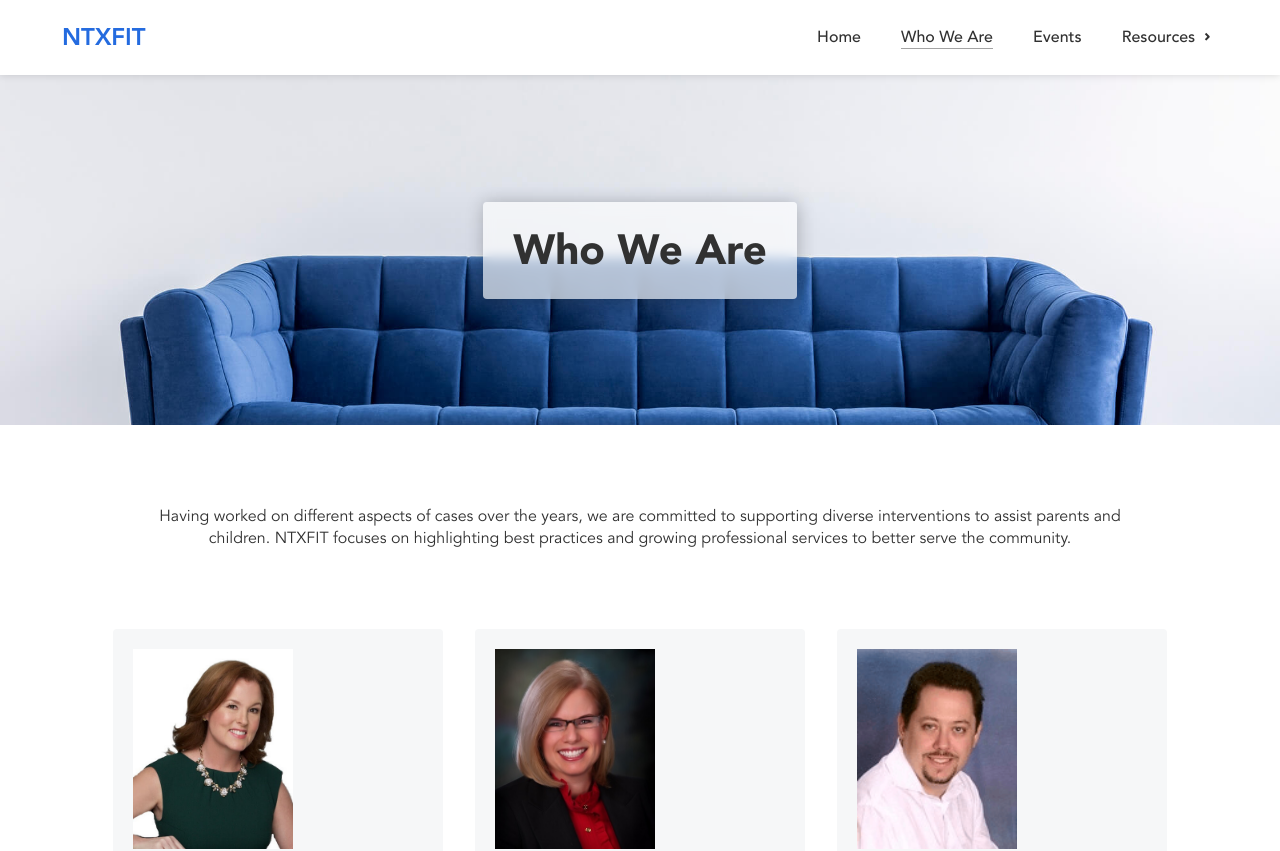
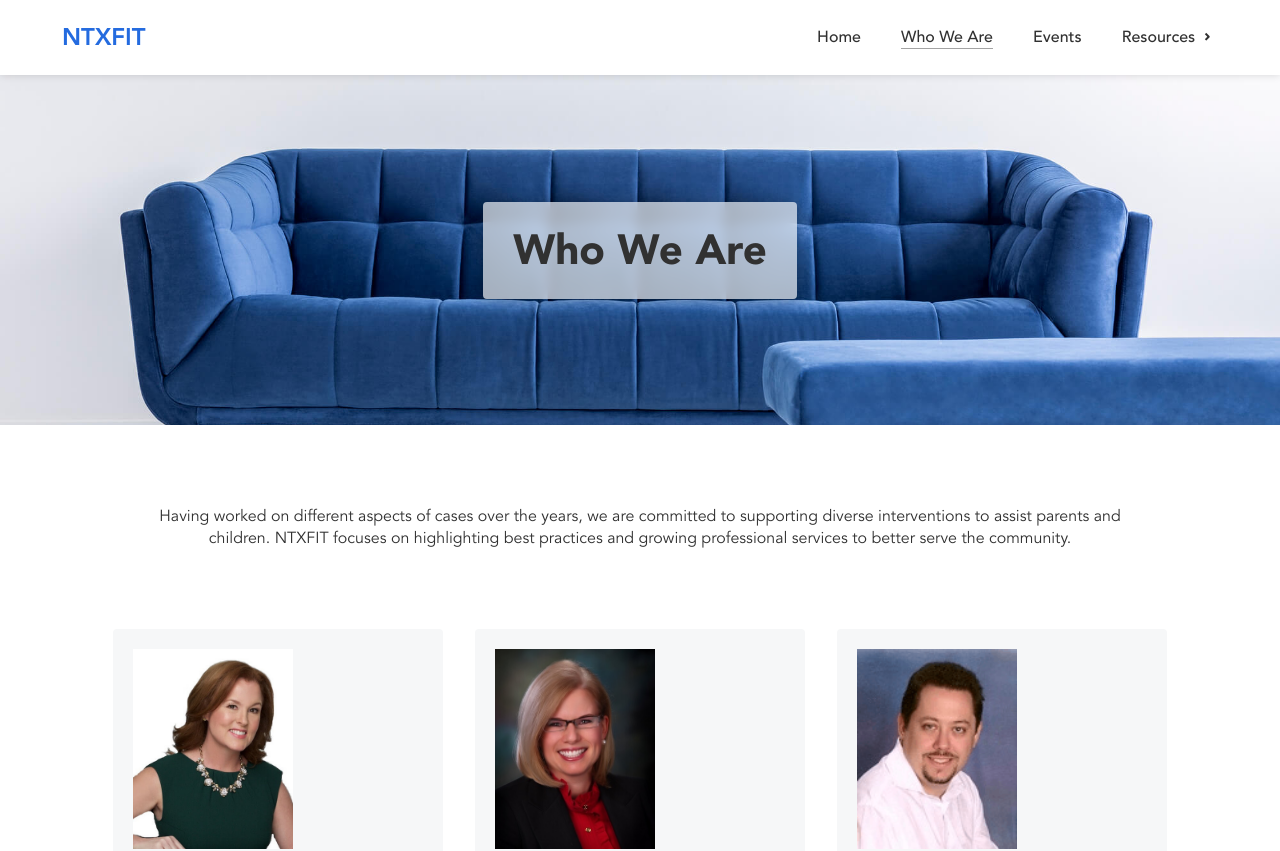
Before and after one commit to Modern-Lawyer-Marketing/ntxfit, a React (Create React App) app: page /who-we-are in a window 1280 px wide. Shown: the top 851 px of the page. Built offline with nearby package versions, Linux system fonts and the light colour scheme.

Commit message:
Small bug

```diff
--- a/src/components/Home/MemberCTA.jsx
+++ b/src/components/Home/MemberCTA.jsx
@@ -10,7 +10,7 @@ const MemberCTA = () => (
       <h2>Who We Are</h2>
       <div>
         {/* eslint-disable-next-line max-len */}
-        <p>North Texas Families in Transition includes mental health professionals, mediators, educators, and other support providers.</p>
+        <p>North Texas Families in Transition (NTXFIT) includes mental health professionals, mediators, educators, and other support providers.</p>
       </div>
     </div>
   </div>
--- a/src/pages/Members.jsx
+++ b/src/pages/Members.jsx
@@ -8,7 +8,7 @@ import About from '../components/Members/About';
  */
 const Members = () => (
   <div className="members">
-    <Header short backgroundImage={require('../images/blue-couch.jpg')} backgroundPosition="center 40%">
+    <Header short backgroundImage={require('../images/blue-couch.jpg')} backgroundPosition="center 65%">
       <h1>Who We Are</h1>
     </Header>
     <About />
```
